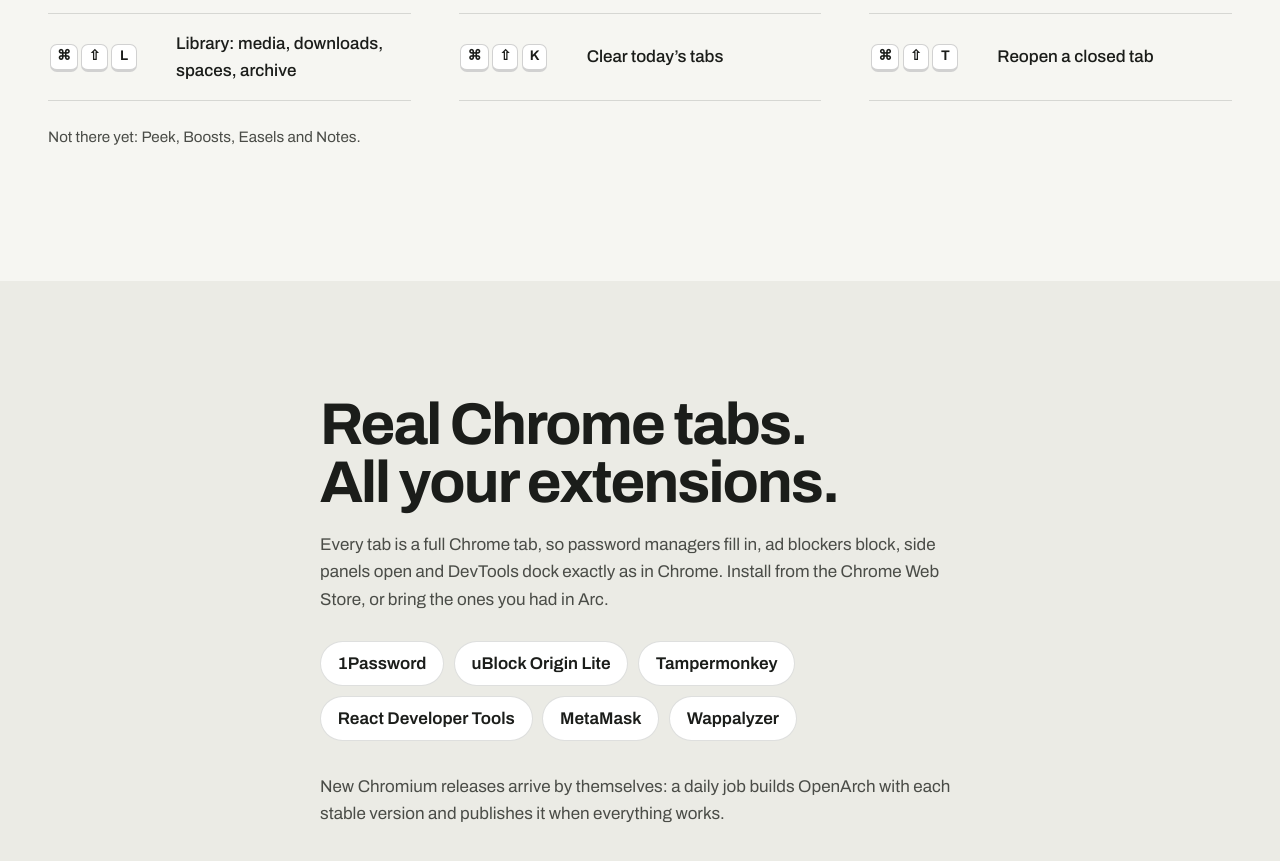
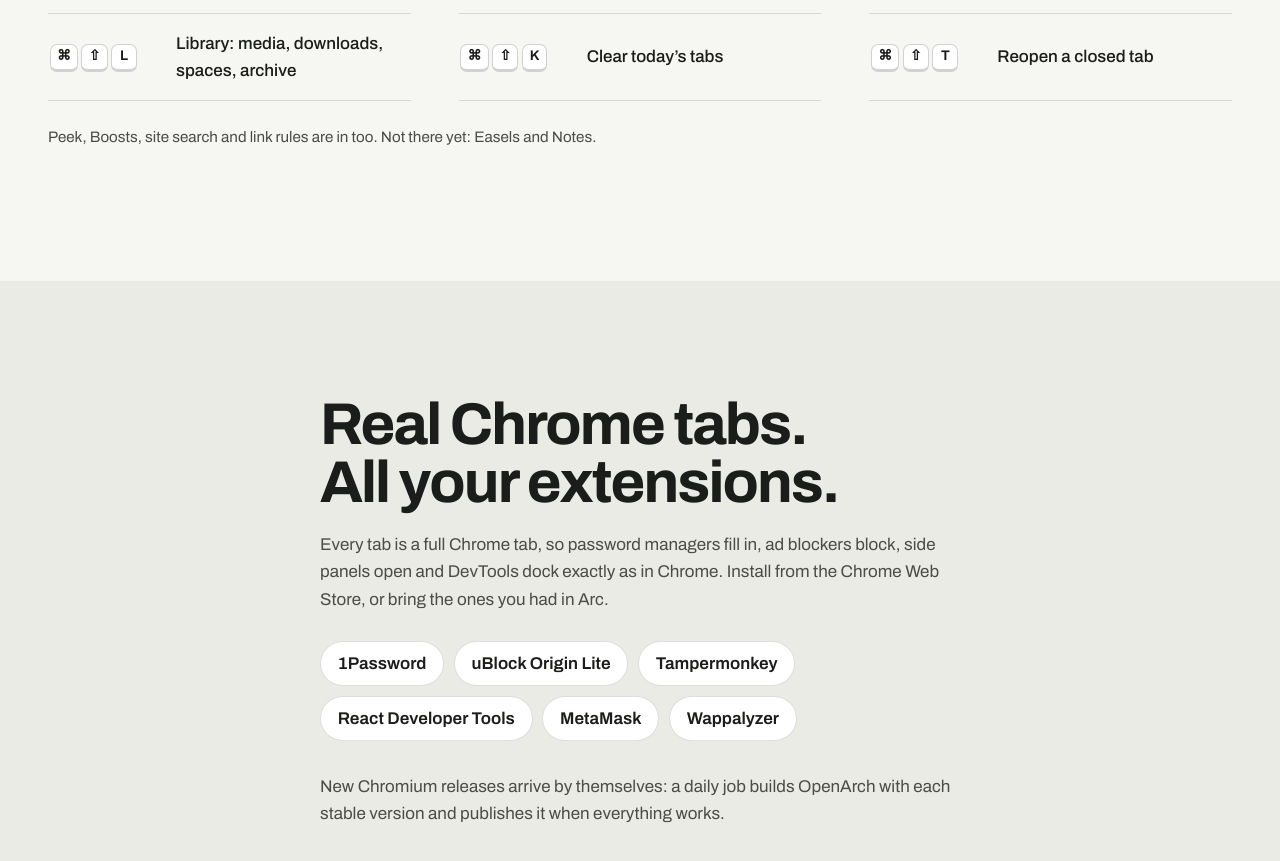
Before and after one commit to dpfaffenbauer/OpenArch, a browser extension: page website/index.html in a window 1280 px wide. Shown: the part 5021-5882 px from the top of the page. Drawn offline with Linux system fonts and the light colour scheme.

Commit message:
Website screenshots with the sidebar's top row; README for the new features

```diff
--- a/website/index.html
+++ b/website/index.html
@@ -124,7 +124,7 @@
         <div><dt><kbd>⌘</kbd><kbd>⇧</kbd><kbd>K</kbd></dt><dd>Clear today’s tabs</dd></div>
         <div><dt><kbd>⌘</kbd><kbd>⇧</kbd><kbd>T</kbd></dt><dd>Reopen a closed tab</dd></div>
       </dl>
-      <p class="meta">Not there yet: Peek, Boosts, Easels and Notes.</p>
+      <p class="meta">Peek, Boosts, site search and link rules are in too. Not there yet: Easels and Notes.</p>
     </div>
   </section>
 
```
Also changed, not shown: README.md, website/assets/commandbar.jpg, website/assets/hero.jpg, website/assets/library.jpg, website/assets/split.jpg.
